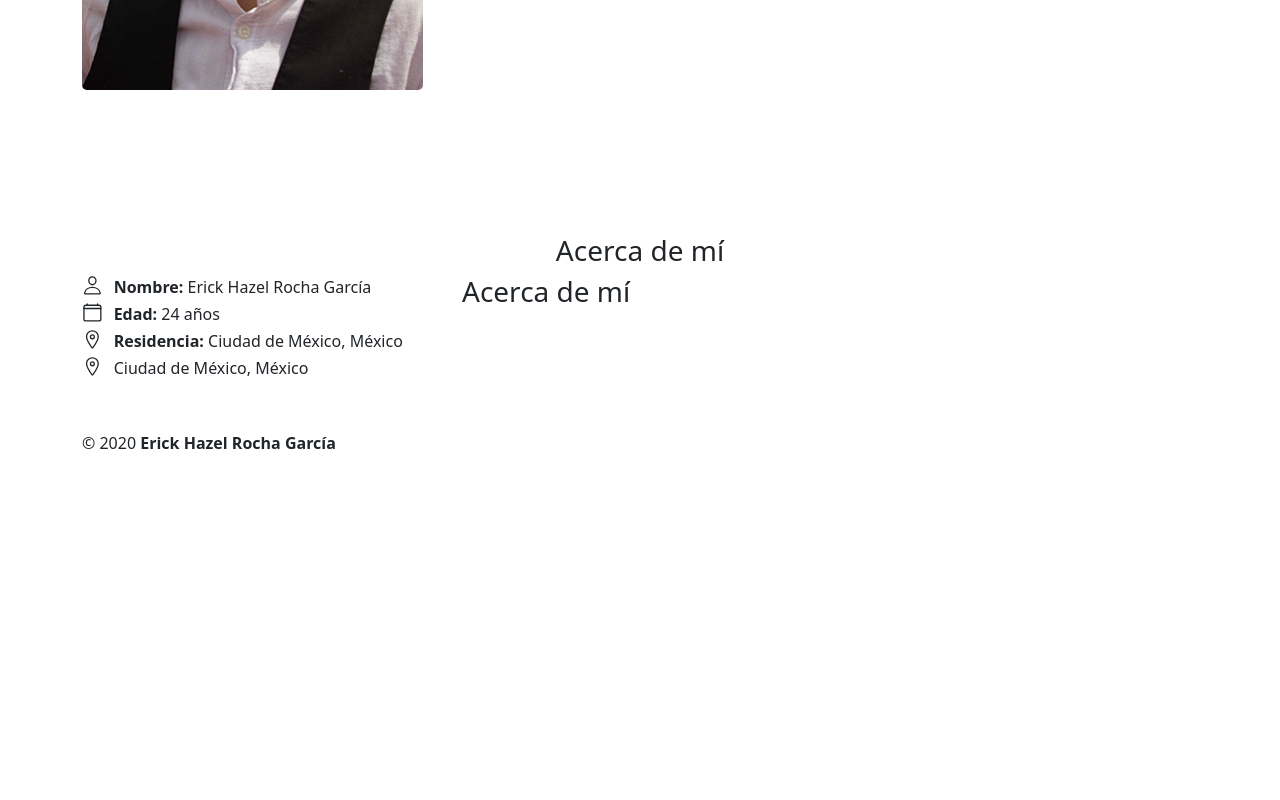
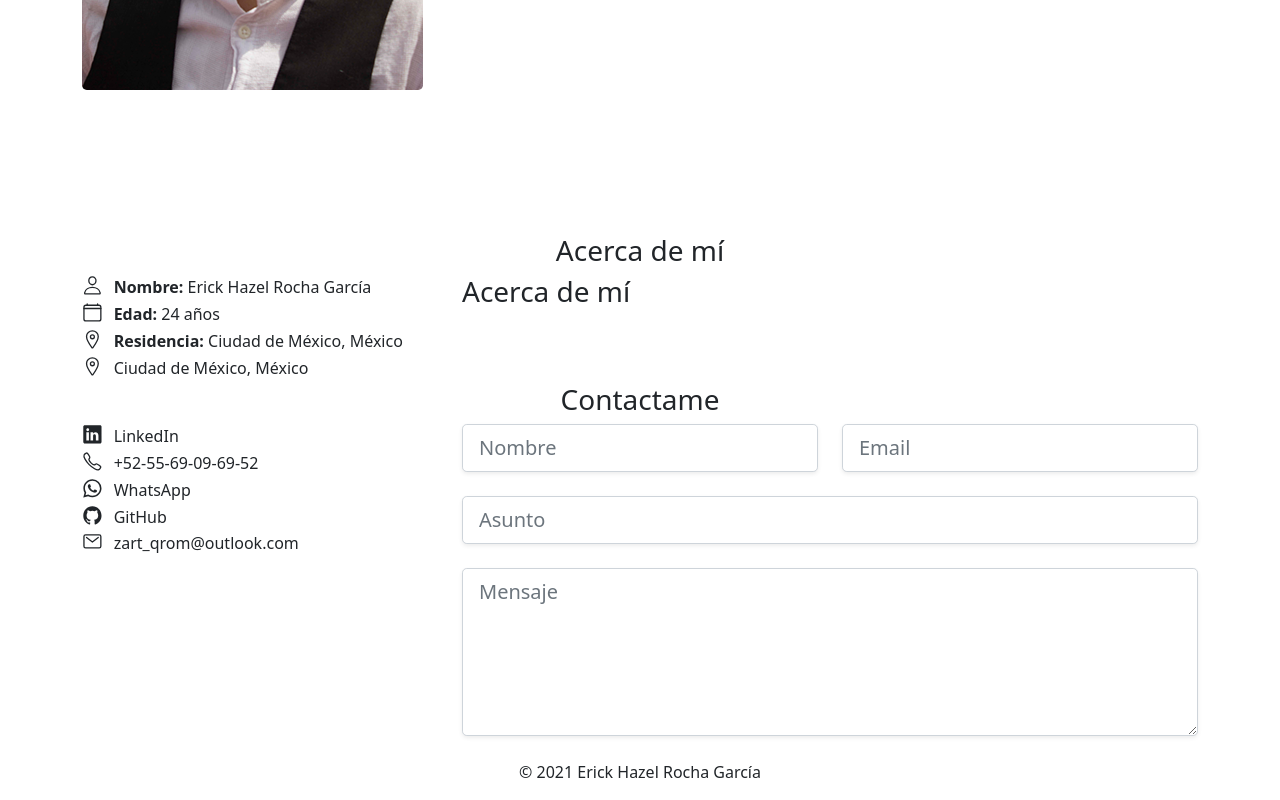
Before and after one commit to zartqrom/dev-portafolio, a website: page index.html in a window 1280 px wide. Shown: the part 617-1417 px from the top of the page. Before the commit the page ends 1072 px from the top, so only its background shows below. Drawn offline with nearby package versions, Linux system fonts and the light colour scheme.

Commit message:
Creación de la sección de contacto para enviar mensaje

```diff
--- a/index.html
+++ b/index.html
@@ -26,7 +26,7 @@
         </div>
     </nav>
     <!--Sección de inicio-->
-    <section class="home">
+    <section id="home">
         <div class="container">
             <div class="row min-vh-100 align-items-center align-content-center">
                 <div class="col-12 col-md-4">
@@ -52,7 +52,7 @@
         </div>
     </section>
     <!--Acerca de mí-->
-    <section class="about">
+    <section id="about">
         <div class="container">
             <div class="row">
                 <div class="col-lg-12">
@@ -101,12 +101,92 @@
         </div>
     </section>
     <!--Contacto-->
+    <section id="contacto">
+        <div class="container">
+            <div class="row">
+                <div class="col-lg-12">
+                    <h3 class="text-center">Contactame</h3>
+                </div>
+            </div>
+            <div class="row">
+                <div class="col-12 col-md-4 mb-4">
+                    <div class="row">
+                        <div class="col-1">
+                            <ion-icon name="logo-linkedin"></ion-icon>
+                        </div>
+                        <div class="col-11">
+                            LinkedIn
+                        </div>
+                    </div>
+                    <div class="row">
+                        <div class="col-1">
+                            <ion-icon name="call-outline"></ion-icon>
+                        </div>
+                        <div class="col-11">
+                            +52-55-69-09-69-52
+                        </div>
+                    </div>
+                    <div class="row">
+                        <div class="col-1">
+                            <ion-icon name="logo-whatsapp"></ion-icon>
+                        </div>
+                        <div class="col-11">
+                            WhatsApp
+                        </div>
+                    </div>
+                    <div class="row">
+                        <div class="col-1">
+                            <ion-icon name="logo-github"></ion-icon>
+                        </div>
+                        <div class="col-11">
+                            GitHub
+                        </div>
+                    </div>
+                    <div class="row">
+                        <div class="col-1">
+                            <ion-icon name="mail-outline"></ion-icon>
+                        </div>
+                        <div class="col-11">
+                            zart_qrom@outlook.com
+                        </div>
+                    </div>
+                </div>
+                <div class="col-12 col-md-8">
+                    <form>
+                        <div class="row">
+                            <div class="col-12 col-md-6 mb-4">
+                                <input type="text" placeholder="Nombre"
+                                    class="form-control form-control-lg shadow-sm"/>
+                            </div>
+                            <div class="col-12 col-md-6 mb-4">
+                                <input type="text" placeholder="Email"
+                                    class="form-control form-control-lg shadow-sm"/>
+                            </div>
+                        </div>
+                        <div class="row">
+                            <div class="col-12 col-md-12 mb-4">
+                                <input type="text" placeholder="Asunto"
+                                    class="form-control form-control-lg shadow-sm"/>
+                            </div>
+                        </div>
+                        <div class="row">
+                            <div class="col-12 col-md-12 mb-4">
+                                <textarea rows="5" placeholder="Mensaje"
+                                    class="form-control form-control-lg shadow-sm"></textarea>
+                            </div>
+                        </div>
+                    </form>
+                </div>
+            </div>
+        </div>
+    </section>
+    <!--Pie de página-->
     <footer id="footer">
         <div class="container">
-            <div class="copyright">
-                <!-- <a href="index_en.html"> <img src="assets/img/en.png" alt="Change to English language"> Change to English language</a> -->
-                <br>
-                <br> &copy; 2020 <strong><span>Erick Hazel Rocha García</span></strong>
+            <div class="row">
+                <div class="col-md-12">
+                    <p class="text-center">&copy; 2021 Erick Hazel Rocha García</p>
+                </div>
             </div>
         </div>
     </footer>
```
